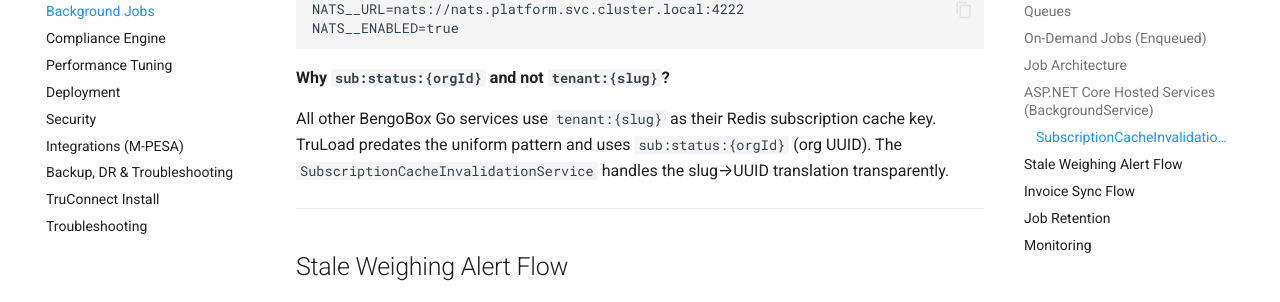
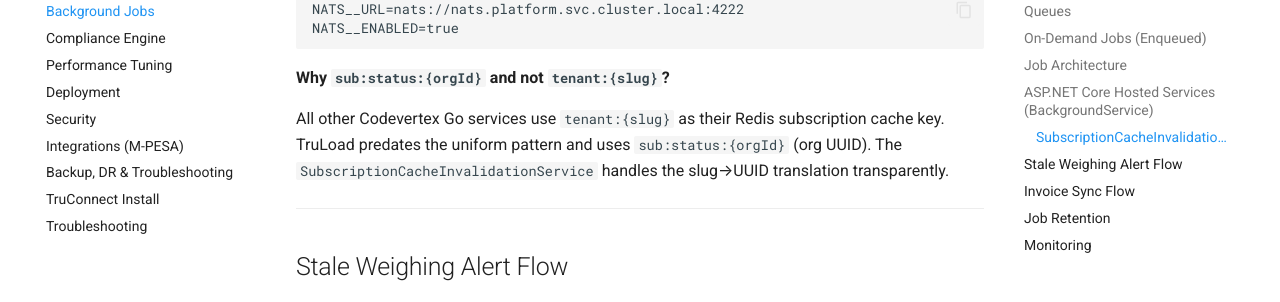
Before and after one commit to Bengo-Hub/truload-docs, an MkDocs documentation site: the page built from docs/technical/BACKGROUND_JOBS.md, in a window 1280 px wide and 900 px high, scrolled down 3286 px. Shown: the part 151-453 px from the top of the window. Built offline with MkDocs 1.6.1 and Material for MkDocs 9.7.7, drawn with Linux system fonts in a browser that asks for light colours.

Commit message:
chore(branding): rename BengoBox to Codevertex in user-facing text
BengoBox was the old product name; Codevertex is current. Updates display strings
only - page titles/meta, PWA manifests, report/receipt footers, Swagger descriptions,
seed display names, doc comments and prose. Go module paths, npm package scopes, and
GitHub org references are untouched (separate, much higher-risk migration).

Co-Authored-By: Claude Fable 5 <noreply@anthropic.com>

```diff
--- a/docs/technical/BACKGROUND_JOBS.md
+++ b/docs/technical/BACKGROUND_JOBS.md
@@ -96,7 +96,7 @@ NATS__ENABLED=true
 
 **Why `sub:status:{orgId}` and not `tenant:{slug}`?**
 
-All other BengoBox Go services use `tenant:{slug}` as their Redis subscription cache key. TruLoad predates the uniform pattern and uses `sub:status:{orgId}` (org UUID). The `SubscriptionCacheInvalidationService` handles the slug→UUID translation transparently.
+All other Codevertex Go services use `tenant:{slug}` as their Redis subscription cache key. TruLoad predates the uniform pattern and uses `sub:status:{orgId}` (org UUID). The `SubscriptionCacheInvalidationService` handles the slug→UUID translation transparently.
 
 ---
 
```
Also changed, not shown: docs/release-notes/backend.md (+1 -1 lines).
